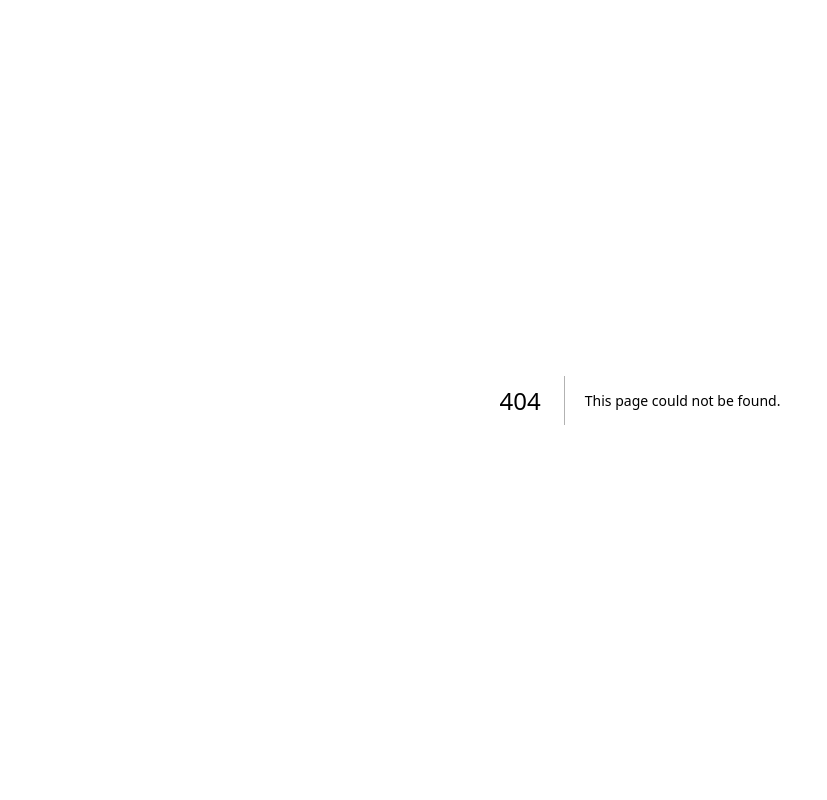
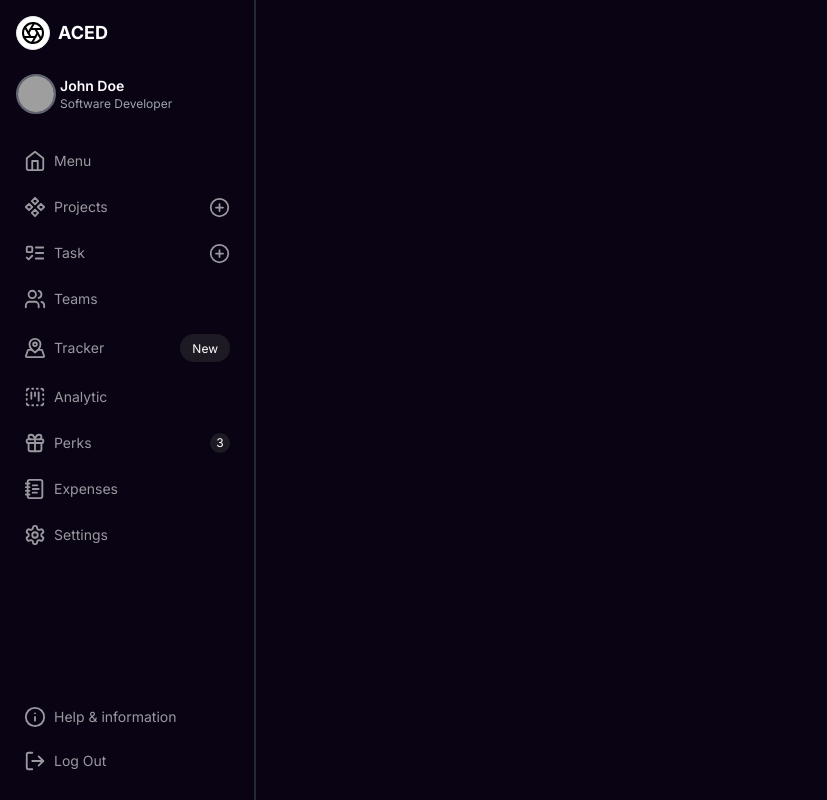
Before and after one commit to Parl582/user-rating-nextUI, a Next.js app: page /dashboard in a window 1280 px wide. Before the commit this address had no page. Shown: the whole page, without its empty margins (0-827 px from the left). Built offline with nearby package versions, Linux system fonts and the light colour scheme; grey boxes are pictures that could not be loaded.

Commit message:
NextUI pro Sidebar design

```diff
--- /dev/null
+++ b/app/dashboard/dashboard_header.tsx
@@ -0,0 +1,9 @@
+import React from "react";
+
+export default function DashboardHeader() {
+  return (
+    <div className=" h-10 w-full top-0 sticky flex items-center justify-between px-2 md:px-8">
+      dashboard_header
+    </div>
+  );
+}
--- /dev/null
+++ b/app/dashboard/dashoard_container.tsx
@@ -0,0 +1,7 @@
+import React from 'react'
+
+export default function DashboardContainer() {
+  return (
+    <div>dashoard_container</div>
+  )
+}
--- /dev/null
+++ b/app/dashboard/page.tsx
@@ -0,0 +1,16 @@
+import React from "react";
+import Sidebar from "./sidebar";
+import DashboardHeader from "./dashboard_header";
+import DashboardContainer from "./dashoard_container";
+
+export default function page() {
+  return (
+    <div className="flex justify-between w-full">
+      <Sidebar />
+      <div className="flex-1  h-screen overflow-y-auto">
+        {/* <DashboardHeader />
+        <DashboardContainer /> */}
+      </div>
+    </div>
+  );
+}
--- /dev/null
+++ b/app/dashboard/sidebar.tsx
@@ -0,0 +1,122 @@
+import { Avatar, AvatarFallback, AvatarImage } from "@/components/ui/avatar";
+import {
+  Aperture,
+  Component,
+  Gift,
+  Home,
+  Info,
+  KanbanSquareDashedIcon,
+  ListTodo,
+  LogOut,
+  MapPinned,
+  NotebookText,
+  Settings,
+  Users,
+} from "lucide-react";
+import Link from "next/link";
+
+import React from "react";
+import { SidebarMenu } from "./sidebar_menu";
+
+export default function Sidebar() {
+  return (
+    <div className="w-[80px] md:w-1/5 border-r-[2px] border-gray-700/60 h-screen flex flex-col justify-between relative overflow-y-auto p-4">
+      <div className="w-full h-[80%] overflow-y-auto">
+        {/* logo  */}
+        <div className="flex items-center  gap-2 font-bold text-lg mb-6">
+          <div className="p-1 border bg-white rounded-full">
+            <Aperture color="#000" />
+          </div>
+          <Link href={"/dashboard"}>ACED</Link>{" "}
+        </div>
+
+        {/* user - Details  */}
+        <div className="flex items-center gap-1">
+          <Avatar className="border-2 border-gray-500/90">
+            <AvatarImage
+              src={
+                "https://encrypted-tbn0.gstatic.com/images?q=tbn:ANd9GcScVahQSDcfMDzEEyEu7qhDFh0qjUH9TEKToA&usqp=CAU"
+              }
+            />
+            <AvatarFallback className="first-letter:uppercase rounded-full border">
+              PG
+            </AvatarFallback>
+          </Avatar>
+          <div className="">
+            <h2 className="text-sm font-semibold first-letter:uppercase">
+              John Doe
+            </h2>
+            <p className="text-gray-400 text-xs">Software Developer</p>
+          </div>
+        </div>
+        <div className="py-6 space-y-1">
+          {menu.map((tabs) => (
+            <SidebarMenu key={tabs.tabName} {...tabs} />
+          ))}
+        </div>
+      </div>
+
+      {/* user profile section  */}
+
+      <div className="">
+        {profileMenu.map((tabs) => (
+          <SidebarMenu key={tabs.tabName} {...tabs} />
+        ))}
+      </div>
+    </div>
+  );
+}
+
+const menu = [
+  {
+    tabName: "Menu",
+    icon: <Home size={22} />,
+  },
+  {
+    tabName: "Projects",
+    icon: <Component size={22} />,
+    isPlus: true,
+  },
+  {
+    tabName: "Task",
+    icon: <ListTodo size={22} />,
+    isPlus: true,
+  },
+  {
+    tabName: "Teams",
+    icon: <Users size={22} />,
+  },
+  {
+    tabName: "Tracker",
+    icon: <MapPinned size={22} />,
+    isNew: true,
+  },
+  {
+    tabName: "Analytic",
+    icon: <KanbanSquareDashedIcon size={22} />,
+  },
+  {
+    tabName: "Perks",
+    icon: <Gift size={22} />,
+    count: 3,
+  },
+  {
+    tabName: "Expenses",
+    icon: <NotebookText size={22} />,
+  },
+  {
+    tabName: "Settings",
+    icon: <Settings size={22} />,
+  },
+];
+
+const profileMenu = [
+  {
+    tabName: "Help & information",
+    icon: <Info size={22} />,
+  },
+  {
+    tabName: "Log Out",
+    icon: <LogOut size={22} />,
+  },
+];
--- /dev/null
+++ b/app/dashboard/sidebar_menu.tsx
@@ -0,0 +1,60 @@
+"use client";
+import { Home, PlusCircle } from "lucide-react";
+import { Span } from "next/dist/trace";
+import Link from "next/link";
+import { useSearchParams } from "next/navigation";
+import React from "react";
+
+export const SidebarMenu = ({
+  tabName,
+  icon,
+  isNew,
+  isPlus,
+  count,
+}: {
+  tabName: string;
+  icon: React.JSX.Element;
+  isNew?: boolean;
+  isPlus?: boolean;
+  count?: number;
+}) => {
+  const searchParams = useSearchParams();
+  let params = searchParams.get("tab");
+
+  const IsNew = () => {
+    return (
+      <div className="px-3 py-1 bg-[#1d1a24] rounded-full">
+        <span className="text-white text-xs">New </span>
+      </div>
+    );
+  };
+  const Counts = () => {
+    return (
+      <div className=" bg-[#1d1a24] size-5 flex items-center justify-center rounded-full">
+        <span className="text-white text-xs">{count}</span>
+      </div>
+    );
+  };
+  const IsPlus = () => {
+    return <PlusCircle size={21} />;
+  };
+
+  return (
+    <>
+      <Link
+        href={`/dashboard?tab=${tabName}`}
+        className={`flex items-center   px-2 py-2.5 text-sm my-0.5 text-[#9a999f] justify-between ${
+          tabName === params ? "bg-[#27272a] !text-white " : ""
+        }  rounded-xl cursor-pointer hover:bg-[#625353] duration-300 transition-all ease-out`}
+      >
+        <div className="flex items-center gap-2">
+          {icon}
+          <h5>{tabName}</h5>
+        </div>
+        {isNew && <IsNew />}
+        {isPlus && <IsPlus />}
+        {count && <Counts />}
+      </Link>
+    </>
+  );
+};
--- a/app/globals.css
+++ b/app/globals.css
@@ -4,4 +4,5 @@
 
 body {
   background-color: #0a0313;
+  color: white;
 }
--- a/app/layout.tsx
+++ b/app/layout.tsx
@@ -1,6 +1,7 @@
 import type { Metadata } from "next";
 import { Inter } from "next/font/google";
 import "./globals.css";
+import Header from "@/components/header/header_index";
 
 const inter = Inter({ subsets: ["latin"] });
 
@@ -17,7 +18,12 @@ export default function RootLayout({
 }>) {
   return (
     <html lang="en">
-      <body className={inter.className}>{children}</body>
+      <body className={inter.className}>
+        <main>
+
+          {children}
+        </main>
+      </body>
     </html>
   );
 }
--- a/app/page.tsx
+++ b/app/page.tsx
@@ -1,8 +1,10 @@
+import Header from "@/components/header/header_index";
 import UserReview from "@/components/user_review/user_review";
 
 export default function Home() {
   return (
     <main className="px-2 md:px-11 lg:px-32">
+      {/* <Header /> */}
       <UserReview />
     </main>
   );
--- /dev/null
+++ b/components/header/header_index.tsx
@@ -0,0 +1,22 @@
+import Link from "next/link";
+import React from "react";
+
+export default function Header() {
+  return (
+    <div className="w-full sticky top-0 h-14  border rounded-full z-[999] bg-[#202020]/95 px-4">
+      <div className="w-full flex items-center justify-between h-full">
+        <div className="">logo</div>
+        <div className="flex gap-2">
+          <ul>
+            <Link
+              href={"/dashboard"}
+              className="px-2 py-1 bg-sky-400 cursor-pointer rounded-md text-black"
+            >
+              Dashboard
+            </Link>
+          </ul>
+        </div>
+      </div>
+    </div>
+  );
+}
--- a/tailwind.config.ts
+++ b/tailwind.config.ts
@@ -53,11 +53,7 @@ const config = {
           foreground: "hsl(var(--card-foreground))",
         },
       },
-      borderRadius: {
-        lg: "var(--radius)",
-        md: "calc(var(--radius) - 2px)",
-        sm: "calc(var(--radius) - 4px)",
-      },
+
       keyframes: {
         "accordion-down": {
           from: { height: "0" },
```
